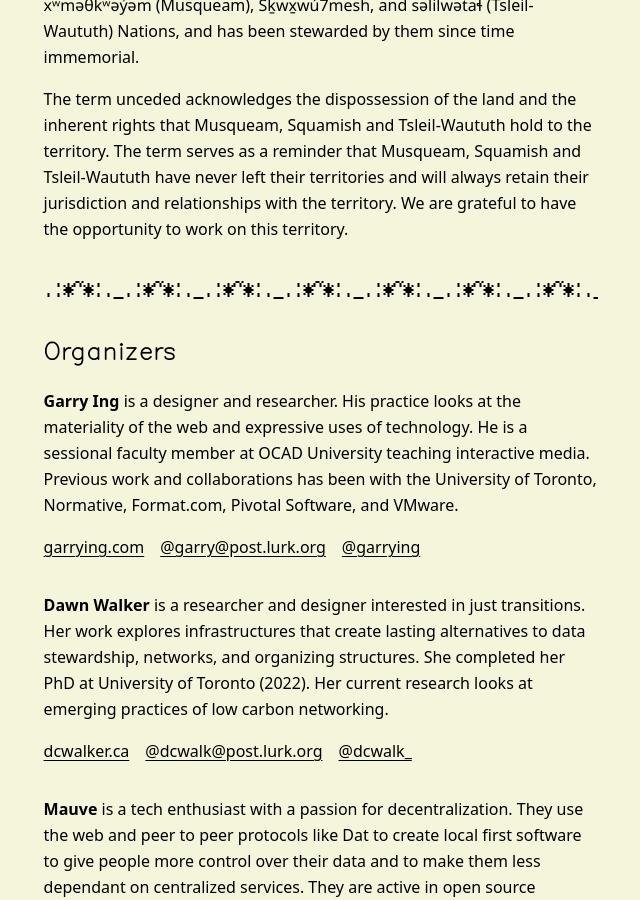
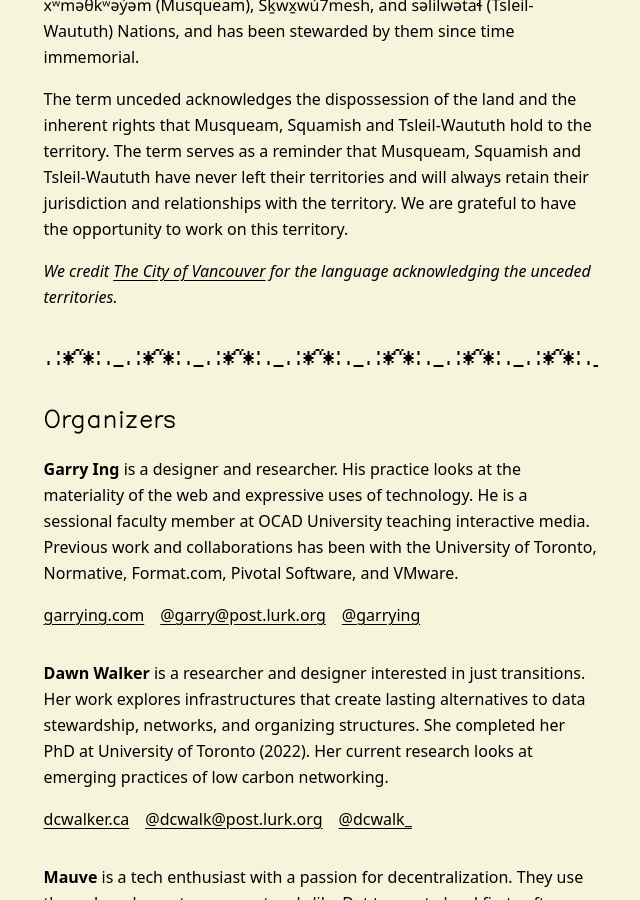
Before and after one commit to ournetworks/ournetworks.ca, a Jekyll site: the page built from about.md, in a window 1280 px wide and 900 px high, scrolled down 847 px. Shown: the whole window, without its empty margins (319-959 px from the left). Built offline with Jekyll 4.4.1, drawn with Linux system fonts in a browser that asks for light colours.

Commit message:
credit line

```diff
--- a/about.md
+++ b/about.md
@@ -12,6 +12,8 @@ The event has a [Code of Conduct](/code-of-conduct/) in order to foster an envir
 We would like to acknowledge this sacred land on which Our Networks will take place. Vancouver is the unceded and ancestral territory of the <span class="font-bc-sans">hən̓q̓əmin̓əm̓</span> and <span class="font-bc-sans">Sḵwx̱wú7mesh</span> (Squamish) speaking peoples, the <span class="font-bc-sans">xʷməθkʷəy̓əm</span> (Musqueam), <span class="font-bc-sans">Sḵwx̱wú7mesh</span>, and <span class="font-bc-sans">səlilwətaɬ</span> (Tsleil-Waututh) Nations, and has been stewarded by them since time immemorial.
 
 The term unceded acknowledges the dispossession of the land and the inherent rights that Musqueam, Squamish and Tsleil-Waututh hold to the territory. The term serves as a reminder that Musqueam, Squamish and Tsleil-Waututh have never left their territories and will always retain their jurisdiction and relationships with the territory. We are grateful to have the opportunity to work on this territory.
+
+_We credit [The City of Vancouver](https://vancouver.ca/people-programs/land-acknowledgement) for the language acknowledging the unceded territories._
 
 <pre role="img" aria-label="ASCII divider" class="font-display-mono aliased text-10 inline-flex max-w-prose overflow-hidden w-100">
 .:*~*:._.:*~*:._.:*~*:._.:*~*:._.:*~*:._.:*~*:._.:*~*:._.:*~*
```
